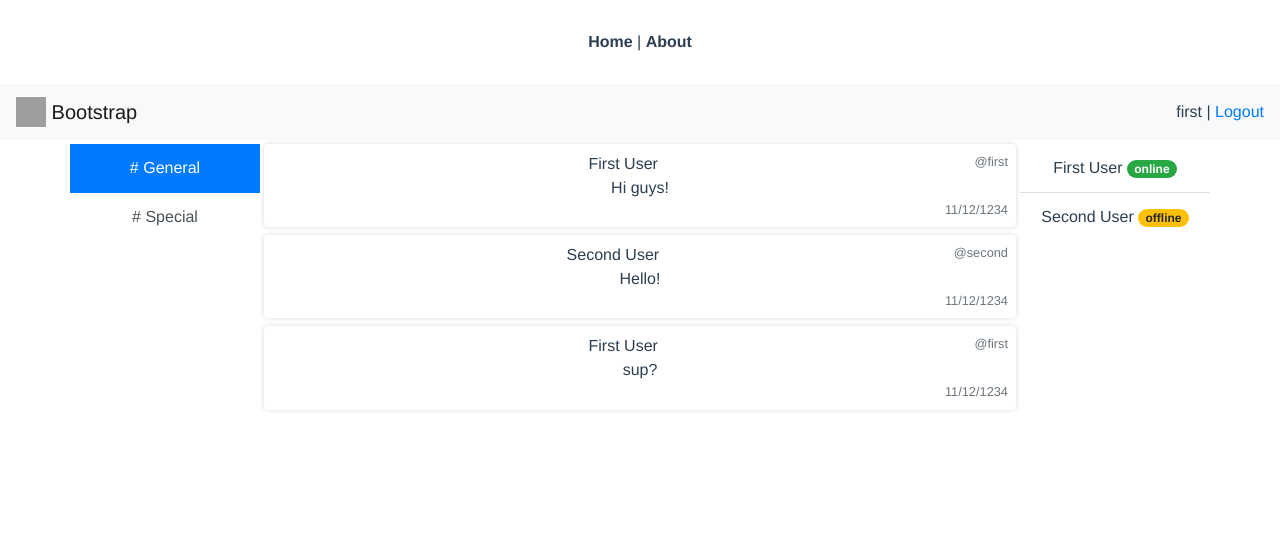
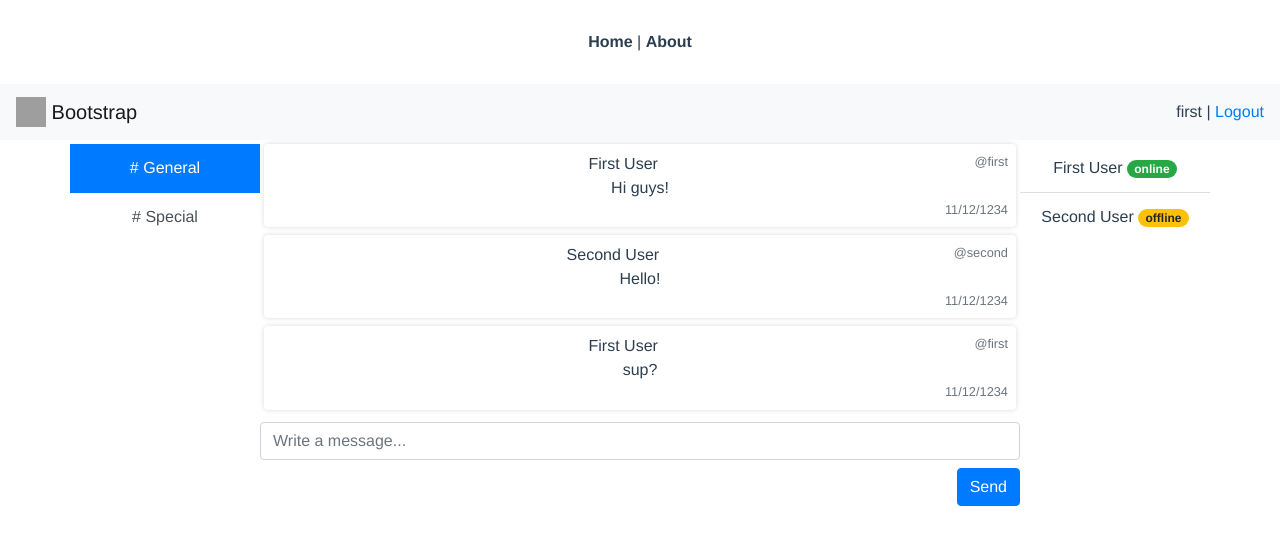
Before and after one commit to windwalk321/chat, a Vue app: page /chat in a window 1280 px wide. Shown: the top 544 px of the page. Built offline with nearby package versions, Linux system fonts and the light colour scheme; grey boxes are pictures that could not be loaded.

Commit message:
add ChatMessageForm layout

```diff
--- /dev/null
+++ b/src/components/ChatMessageForm.vue
@@ -0,0 +1,19 @@
+<template>
+  <b-form>
+    <b-form-group>
+      <b-form-input
+        id="form-input-text"
+        placeholder="Write a message..."
+      ></b-form-input>
+      <b-button type="submit" variant="primary" class="float-right mt-2">
+        Send
+      </b-button>
+    </b-form-group>
+  </b-form>
+</template>
+
+<script>
+export default {
+  name: 'chatMessageForm'
+}
+</script>
--- a/src/views/Chat.vue
+++ b/src/views/Chat.vue
@@ -7,7 +7,16 @@
           <chat-room-list />
         </b-col>
         <b-col cols="8">
-          <chat-message-list />
+          <b-row>
+            <b-col>
+              <chat-message-list />
+            </b-col>
+          </b-row>
+          <b-row>
+            <b-col>
+              <chat-message-form />
+            </b-col>
+          </b-row>
         </b-col>
         <b-col cols="2">
           <chat-user-list />
@@ -22,6 +31,7 @@ import ChatNavbar from '../components/ChatNavbar'
 import ChatRoomList from '../components/ChatRoomList'
 import ChatMessageList from '../components/ChatMessageList'
 import ChatUserList from '../components/ChatUserList'
+import ChatMessageForm from '../components/ChatMessageForm'
 
 export default {
   name: 'chat',
@@ -29,7 +39,8 @@ export default {
     ChatNavbar,
     ChatRoomList,
     ChatMessageList,
-    ChatUserList
+    ChatUserList,
+    ChatMessageForm
   }
 }
 </script>
```
